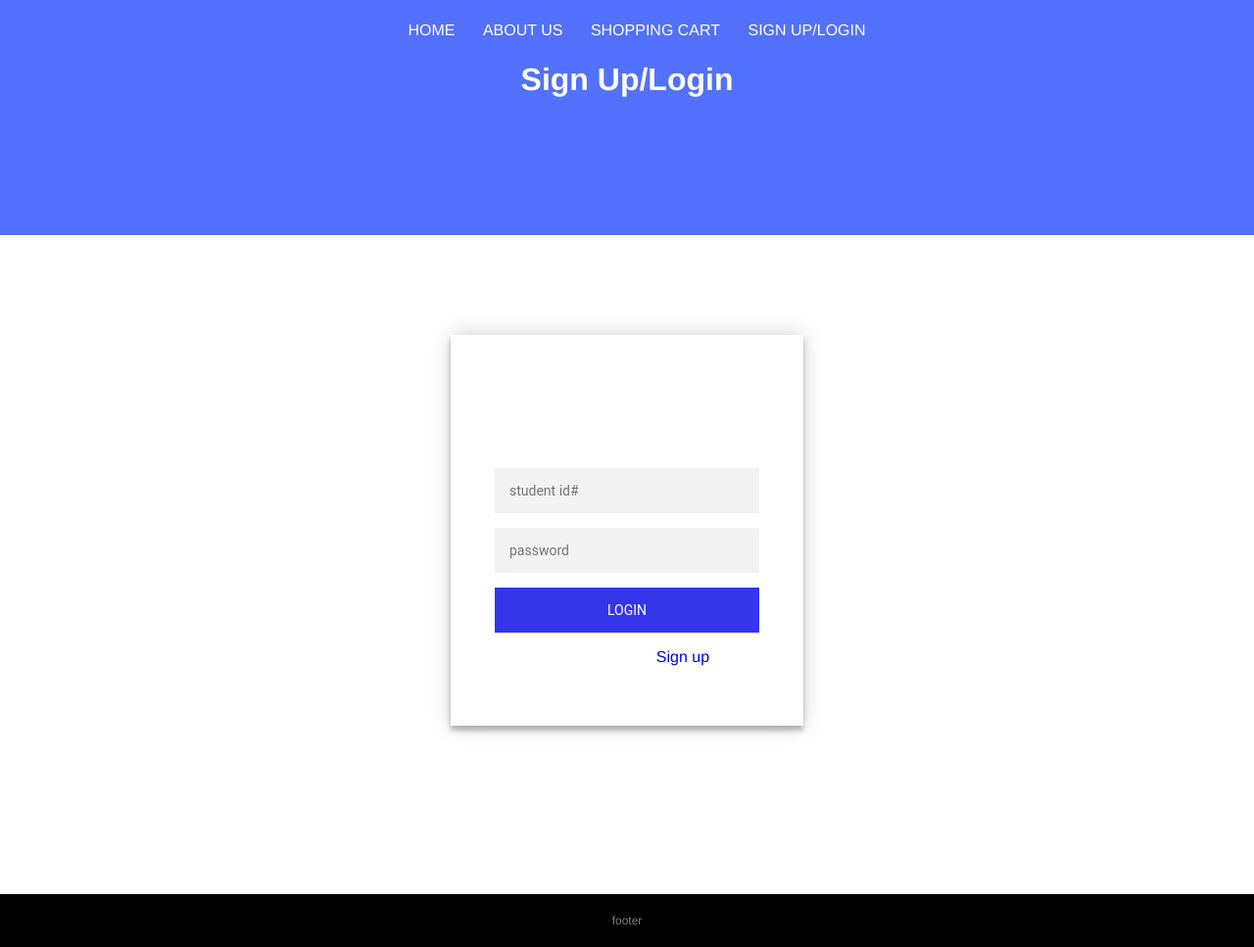
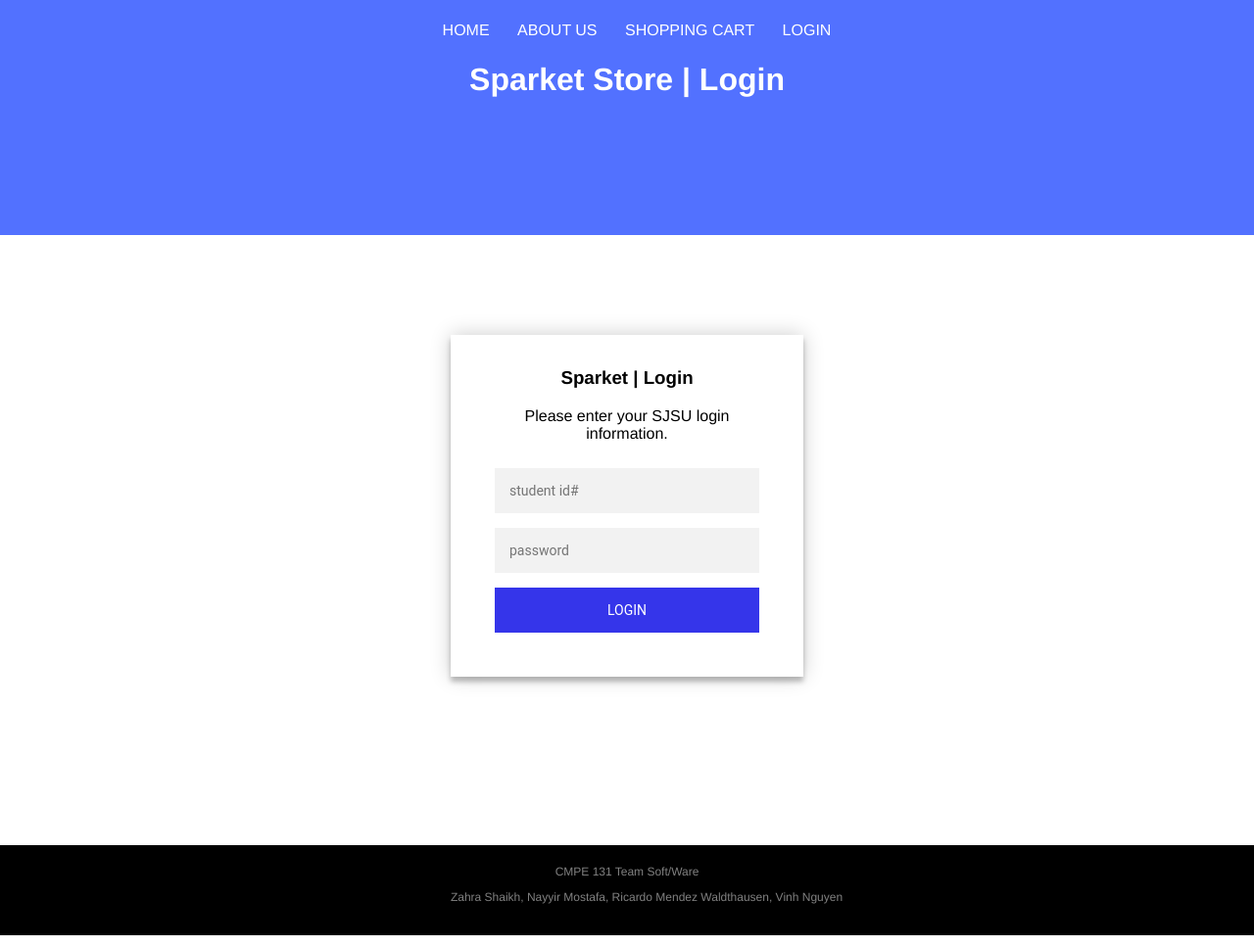
Before and after one commit to SparketStore/SparketStore.github.io, a plain HTML site: page signuplogin.html in a window 1280 px wide. Shown: the whole page at 98% size. Drawn offline with Linux system fonts and the light colour scheme.

Commit message:
changed some text and color

```diff
--- a/signuplogin.html
+++ b/signuplogin.html
@@ -1,7 +1,7 @@
 <!DOCTYPE html>
 <html>
     <head>
-        <title>My Page!</title>
+        <title>Sparket | Login</title>
         <link rel="stylesheet" href="extstyles.css">
     </head>
     <body>
@@ -11,26 +11,26 @@
                     <li><a href="index.html">Home</a></li>
                     <li><a href="aboutus.html">About Us</a></li>
                     <li><a href="shoppingcart.html">Shopping Cart</a></li>
-                    <li><a href="signuplogin.html">Sign Up/Login</a></li>
+                    <li><a href="signuplogin.html">Login</a></li>
                 </ul>
             </nav>
 
-            <h1>Sign Up/Login</h1>
+            <h1>Sparket Store | Login</h1>
         </header>
         <section>
             <div class="login-page">
             <div class="form">
                 <div class="login">
                     <div class="login-header">
-                        <h3>Sparket | Login</h3>
-                        <p>Please enter your SJSU login information.</p>
+                        <h3 style="color:black">Sparket | Login</h3>
+                        <p style="color: black">Please enter your SJSU login information.</p>
                     </div>
                 </div>
                 <form class="login-form">
                     <input type="text" placeholder="student id#" />
                     <input type="password" placeholder="password" />
                     <button>login</button>
-                    <p class="message">Not registered? <a href="sign_up.html">Sign up</a></p>
+                    <!--<p class="message">Not registered? <a href="sign_up.html">Sign up</a></p> -->
                 </form>
             </div>
         </div>
@@ -39,6 +39,10 @@
             <div>c</div>
         </section>
         <section>lower-section</section>
-        <footer>footer</footer>
+        <footer>CMPE 131 Team Soft/Ware
+            <ul>
+                Zahra Shaikh, Nayyir Mostafa, Ricardo Mendez Waldthausen, Vinh Nguyen
+            </ul>
+        </footer>
     </body>
 </html>
```
